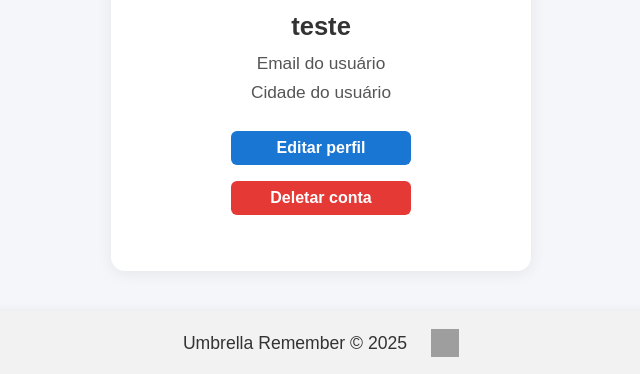
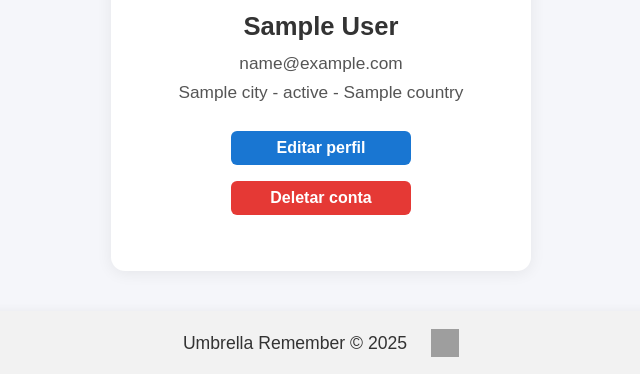
Before and after one commit to Ramalho7/UmbrellaRemember, a Flask app: page /profile in a window 1280 px wide. Shown: the part 222-596 px from the top of the page, without its empty margins (319-959 px from the left). Run offline with Flask 3, Linux system fonts and the light colour scheme; the visitor is signed in with stand-in values (Sample User, id 1); tables that the repository leaves empty hold one stand-in row (values such as "Sample post"); grey boxes are pictures that could not be loaded.

Commit message:
Resolves #6

```diff
--- a/app.py
+++ b/app.py
@@ -8,6 +8,7 @@ import os
 from utils.email_exists import email_exists
 from utils.login_verify import login_verify
 from models.get_user_by_id import get_user_by_id
+from models.update_user import update_user
 
 
 load_dotenv()
@@ -49,15 +50,34 @@ def registerUser():
     session['user_id'] = user_id
     return redirect(url_for('profile'))
 
-@app.route('/profile')
-
-def profile():
-    print('user_id in session:', 'user_id' in session)
+@app.route("/update")
+def editUserPage():
     if 'user_id' not in session:
         return redirect(url_for('login'))
-    session_db = DBSession()
-    user = get_user_by_id(session_db, session['user_id'])
-    session_db.close()
+    db_session = DBSession()
+    cities = db_session.query(City).options(joinedload(City.state)).order_by(City.city_name).all()
+    user = db_session.query(User).options(joinedload(User.city).joinedload(City.state)).get(session['user_id'])
+    db_session.close()
+    return render_template('editUserPage.html',user=user, cities=cities)
+
+@app.route("/updateUser", methods=["POST"])
+def updateUser():
+    name = request.form['name']
+    email = request.form['email'].strip()
+    city_id = request.form['city_id']
+    db_session = DBSession()
+    update_user(db_session, session['user_id'], name=name, email=email, city_id=city_id)
+    db_session.close()
+    flash("Dados atualizados com sucesso!", "success")
+    return redirect(url_for('profile'))
+
+@app.route('/profile')
+def profile():
+    if 'user_id' not in session:
+        return redirect(url_for('login'))
+    db_session = DBSession()
+    user = db_session.query(User).options(joinedload(User.city).joinedload(City.state).joinedload(State.country)).get(session['user_id'])
+    db_session.close()
     return render_template('profile.html', user=user)
 
 @app.route('/login', methods=["GET", "POST"])
@@ -65,9 +85,9 @@ def login():
     if request.method == "POST":
         email = request.form['email'].strip()
         password = request.form['password']
-        session_db = DBSession()
-        user = login_verify(session_db, email, password)
-        session_db.close()
+        db_session = DBSession()
+        user = login_verify(db_session, email, password)
+        db_session.close()
         if user:
             session['user_id'] = user.id
             flash("Login realizado com sucesso!", "success")
--- /dev/null
+++ b/models/update_user.py
@@ -0,0 +1,6 @@
+from sqlalchemy import update
+from models.model import User
+
+def update_user(session, user_id, **kwargs):
+    session.query(User).filter_by(id=user_id).update(kwargs)
+    session.commit()
--- a/templates/profile.html
+++ b/templates/profile.html
@@ -10,15 +10,17 @@
             <img src="">
         </div>
         <div class="userName">
-        <h2>teste</h2>
+            <h2>{{user.name}}</h2>
         </div>
         <div class="addicionalProfileInfos">
-    <div class="email">Email do usuário</div>
-    <div class="location">Cidade do usuário</div>
+            <div class="email">{{user.email}}</div>
+            <div class="location">{{user.city.city_name}} - {{user.city.state.state_name}} - {{user.city.state.country.country_name}}</div>
         </div>
         <div class="buttons">
             <div class="buttonEdit">
+                <a href="{{ url_for('editUserPage') }}">
                     <button id="editProfile">Editar perfil</button>
+                </a>
             </div>
             <div class="buttonDeleteAccount">
                 <button id="deleteAccount">Deletar conta</button>
```
Also changed, not shown: models/model.py (+5 -6 lines), templates/editUserPage.html (added, +28 -0 lines). Lines whose indentation alone changed are shown as unchanged.
